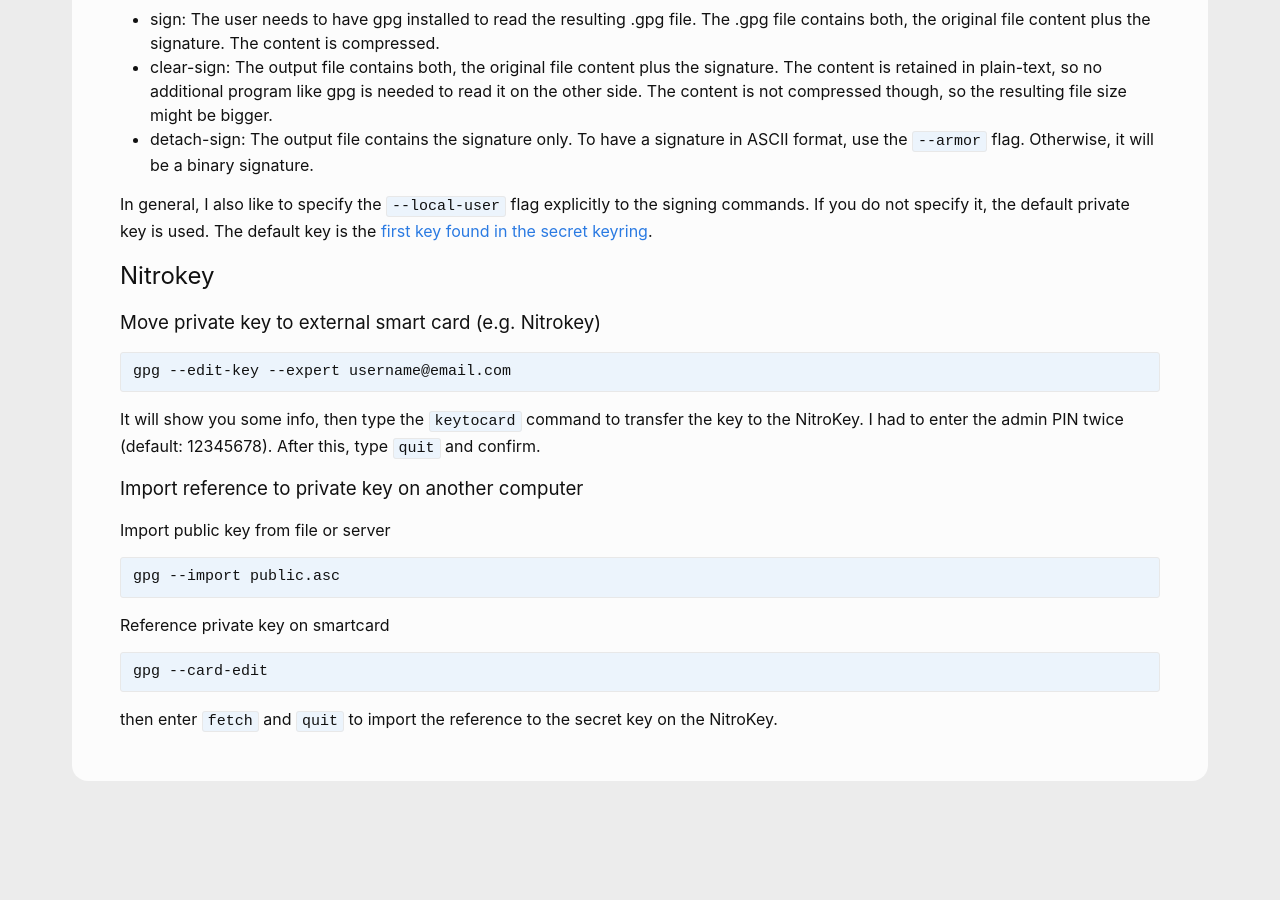
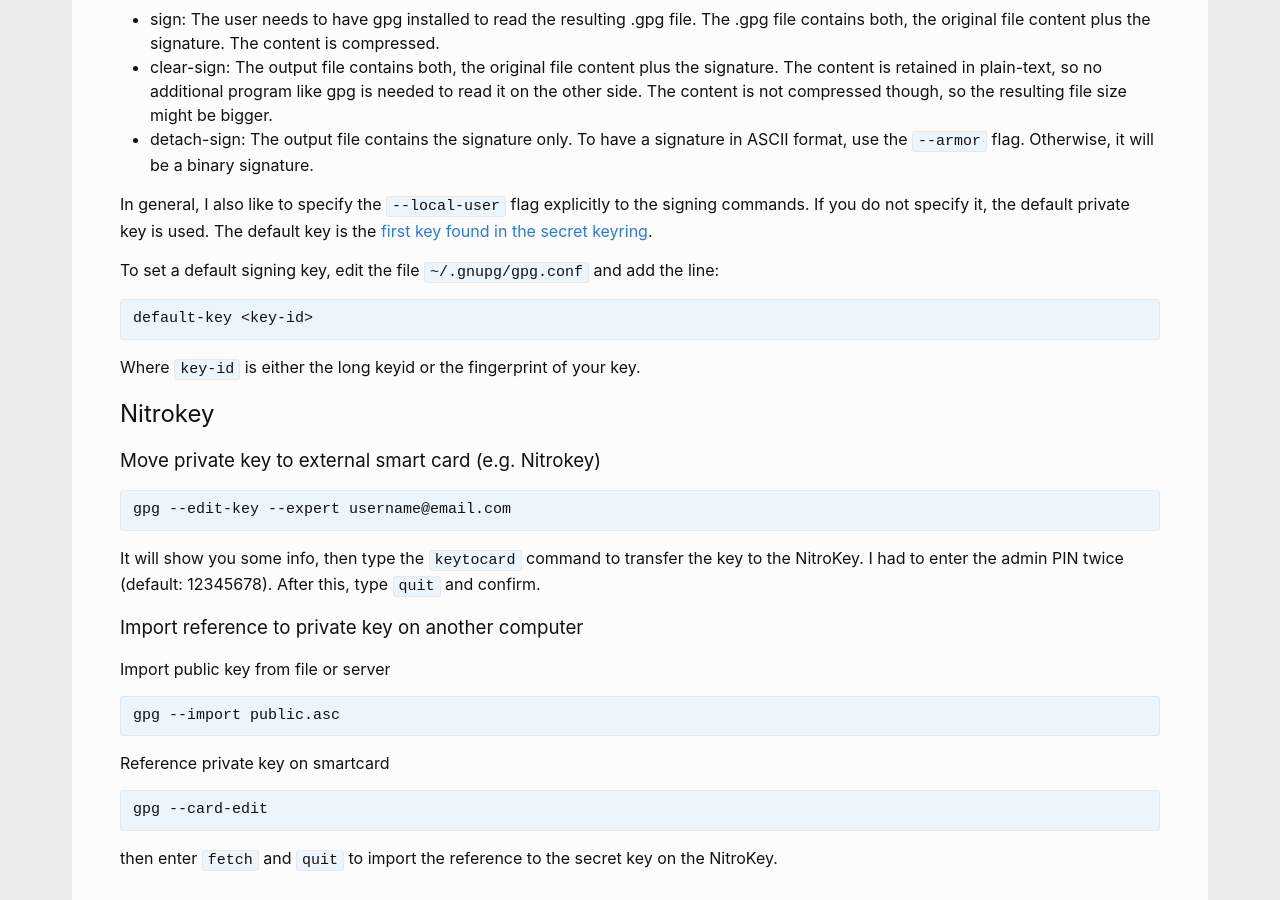
Before and after one commit to andreas-mausch/cheatsheets, a Jekyll site: the page built from _cheatsheets/gpg.md, in a window 1280 px wide and 900 px high, scrolled down 1766 px. Built offline with Jekyll 4.4.1, drawn with Linux system fonts in a browser that asks for light colours; before the commit the page ends 2577 px from its top, so only the background shows below that; some of the changed text lies outside the part shown.

Commit message:
gpg keyid-format: long

````diff
--- a/_cheatsheets/gpg.md
+++ b/_cheatsheets/gpg.md
@@ -9,8 +9,8 @@
       Set encryption flag on key: gpg --edit-key me@email.com change-usage
   - name: List
     commands:
-      List public keys: gpg --list-public-keys
-      List private keys: gpg --list-secret-keys
+      List public keys: gpg --list-public-keys --keyid-format long
+      List private keys: gpg --list-secret-keys --keyid-format long
   - name: Sign and verify
     commands:
       clear-sign (original file content plus signature): gpg --clear-sign --local-user me@email.com --output test.txt.asc test.txt
@@ -52,6 +52,14 @@
 If you do not specify it, the default private key is used.
 The default key is the [first key found in the secret keyring](https://www.gnupg.org/documentation/manuals/gnupg/GPG-Configuration-Options.html).
 
+To set a default signing key, edit the file `~/.gnupg/gpg.conf` and add the line:
+
+```
+default-key <key-id>
+```
+
+Where `key-id` is either the long keyid or the fingerprint of your key.
+
 ## Nitrokey
 
 ### Move private key to external smart card (e.g. Nitrokey)
````
Also changed, not shown: _cheatsheets/git.md (+2 -2 lines).
